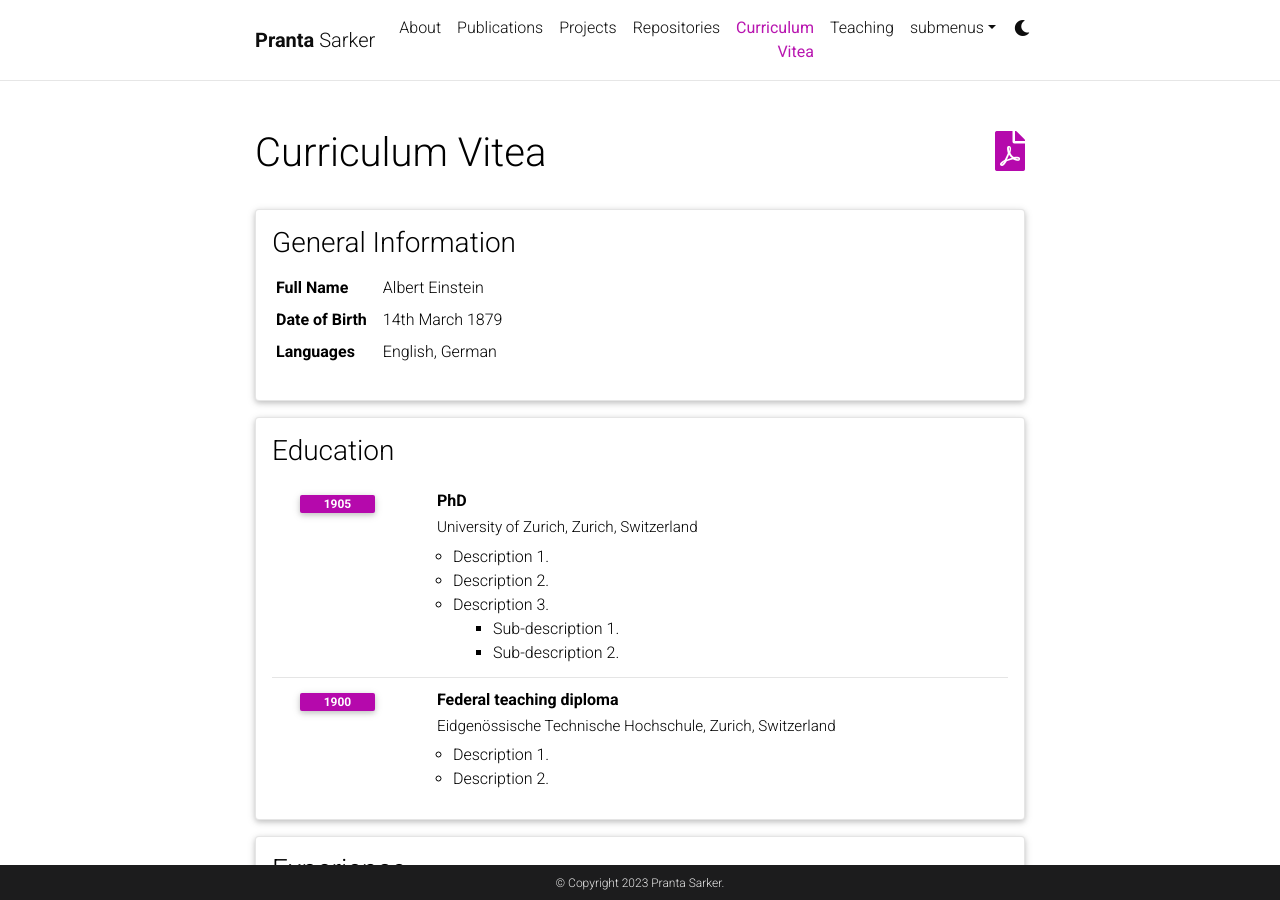
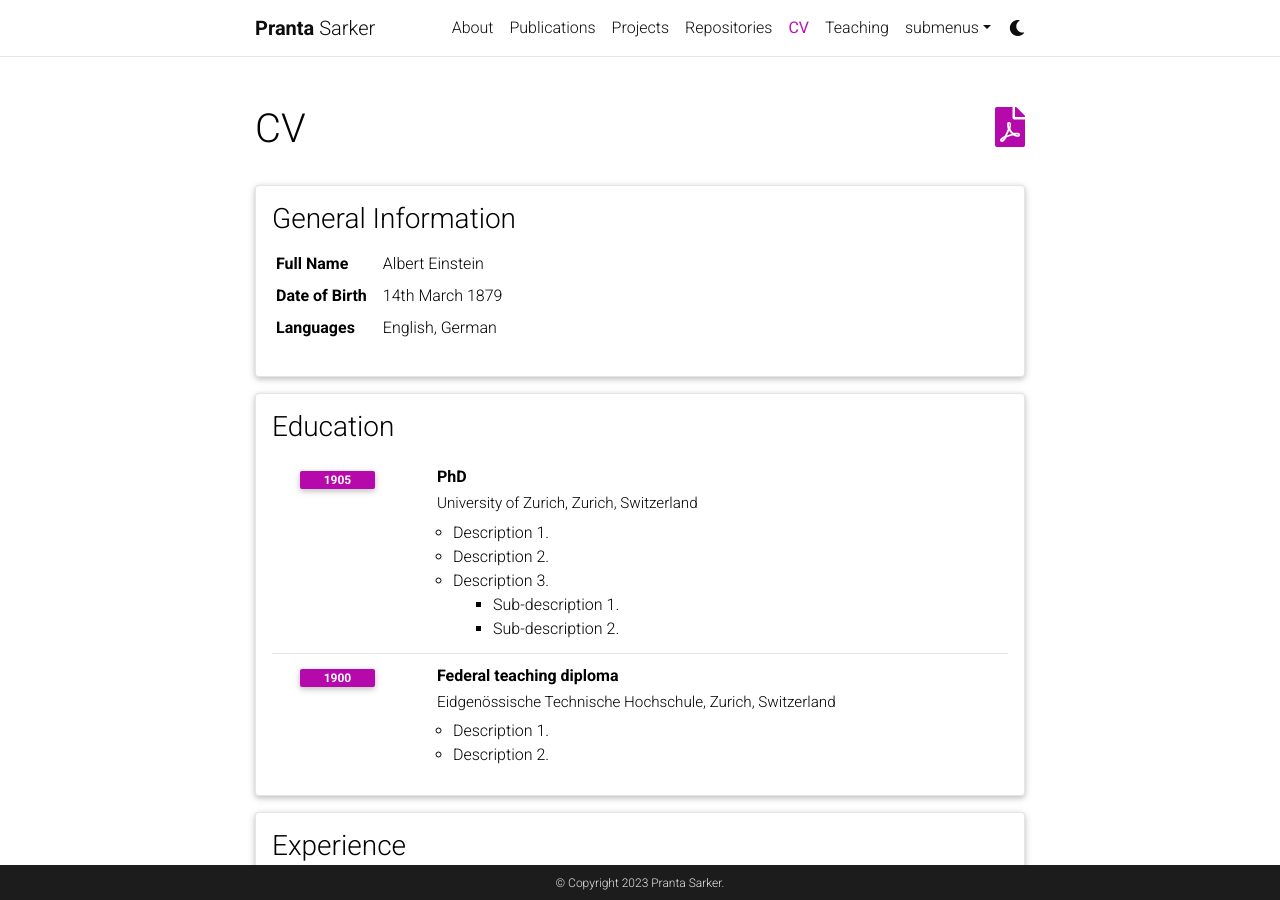
Before and after one commit to psarkerbd/psarkerbd.github.io, a Jekyll site: the page built from _pages/cv.md, in a window 1280 px wide and 900 px high. Built offline with Jekyll 4.4.1, drawn with Linux system fonts in a browser that asks for light colours; comment, search, counter and statistics services are not loaded; a style sheet for code colours, icons or effects is not loaded.

Commit message:
Update cv.md

```diff
--- a/_pages/cv.md
+++ b/_pages/cv.md
@@ -1,7 +1,7 @@
 ---
 layout: cv
 permalink: /cv/
-title: Curriculum Vitea
+title: CV
 nav: true
 nav_order: 4
 cv_pdf: example_pdf.pdf
```
